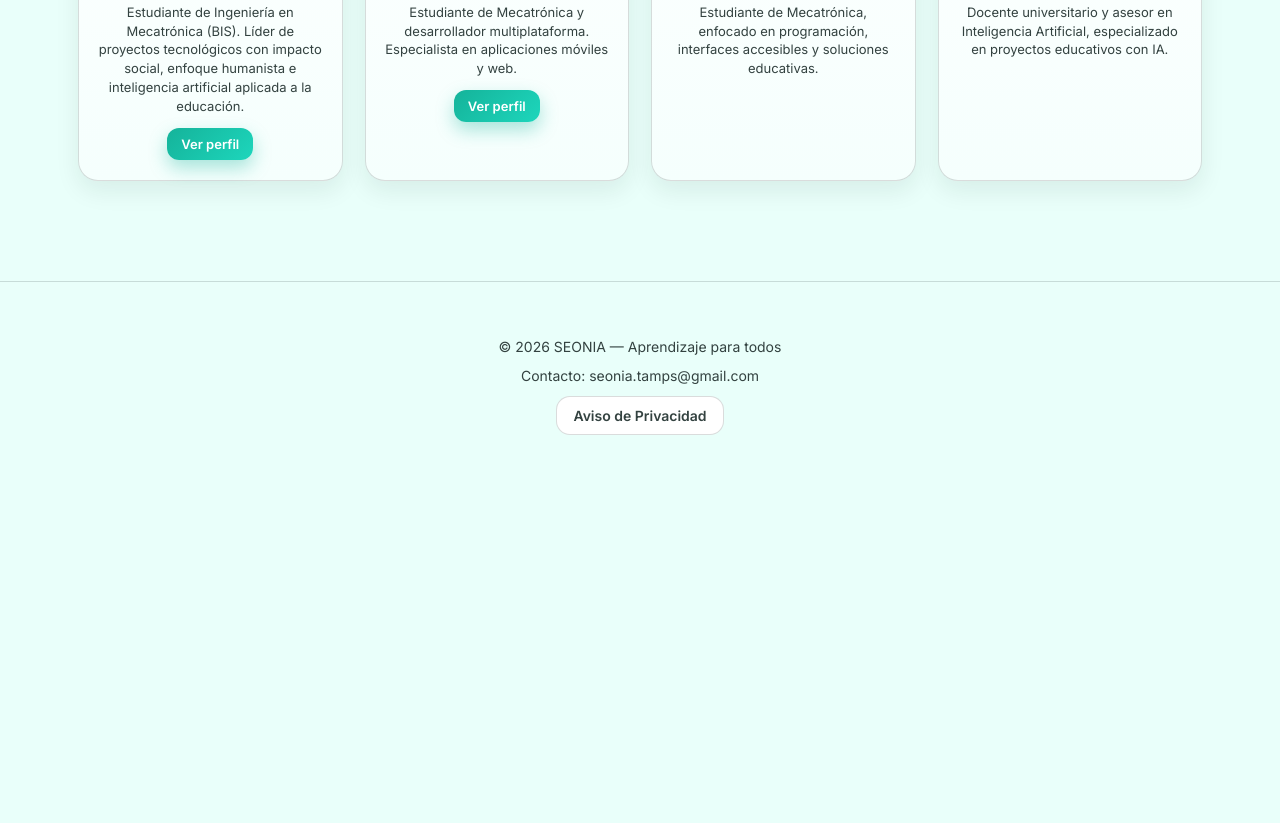
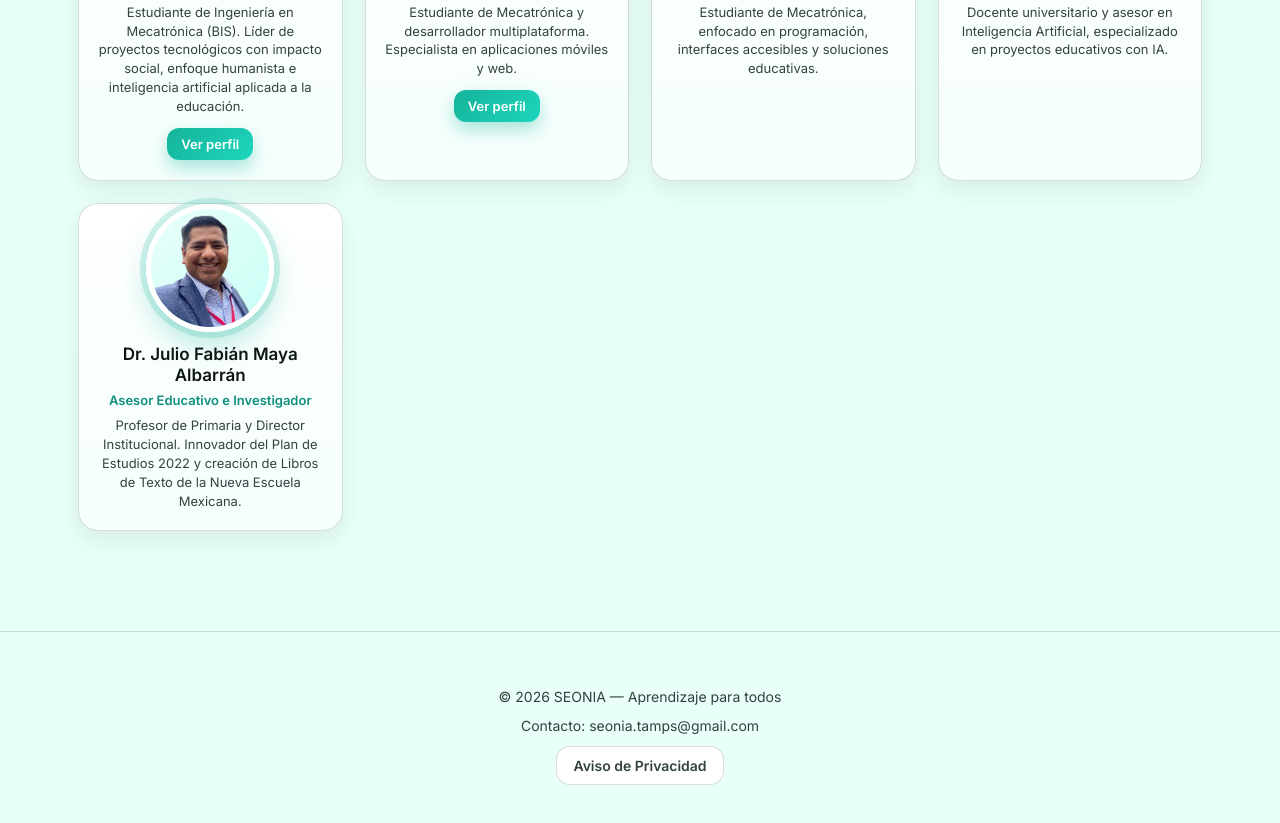
Before and after one commit to seoniatamps-ops/SEONIA, a plain HTML site: page index.html in a window 1280 px wide. Shown: the part 2354-3177 px from the top of the page. Before the commit the page ends 2845 px from the top, so only its background shows below. Drawn offline with Linux system fonts and the light colour scheme.

Commit message:
Actualización: Se agrega al Dr. Julio Fabián como asesor en la sección integrantes

```diff
--- a/index.html
+++ b/index.html
@@ -7,7 +7,6 @@
   <meta name="description" content="SEONIA: plataforma con inteligencia artificial que personaliza actividades didácticas alineadas al Marco Curricular, con enfoque humanista, accesibilidad y TEA." />
   <link rel="canonical" href="https://seonia.com.mx/">
 
-  <!-- Open Graph / Link previews (FB, WhatsApp, etc.) -->
   <meta property="og:type" content="website" />
   <meta property="og:title" content="SEONIA — Aprendizaje para todos" />
   <meta property="og:description" content="Humanismo y tecnología unidos para transformar el aprendizaje." />
@@ -18,7 +17,6 @@
   <meta property="og:image:height" content="630" />
   <meta property="og:image:type" content="image/png" />
 
-  <!-- Twitter Card -->
   <meta name="twitter:card" content="summary_large_image" />
   <meta name="twitter:title" content="SEONIA — Aprendizaje para todos" />
   <meta name="twitter:description" content="Humanismo y tecnología unidos para transformar el aprendizaje." />
@@ -152,8 +150,8 @@
     }
 
     /* =========================
-       NOTICIAS (Carrusel + desplegable)
-       ========================= */
+        NOTICIAS (Carrusel + desplegable)
+        ========================= */
     .news-head{
       display:flex;
       align-items:flex-end;
@@ -339,7 +337,6 @@
     }
   </style>
 
-  <!-- Google Analytics (G-JG5EGW0G7C) -->
   <script async src="https://www.googletagmanager.com/gtag/js?id=G-JG5EGW0G7C"></script>
   <script>
     window.dataLayer = window.dataLayer || [];
@@ -349,7 +346,6 @@
   </script>
 </head>
 <body>
-  <!-- NAV -->
   <nav>
     <div class="container nav-inner">
       <a class="brand" href="#">
@@ -362,7 +358,6 @@
     </div>
   </nav>
 
-  <!-- HERO -->
   <header class="hero">
     <div class="container hero-wrap">
       <div>
@@ -387,7 +382,6 @@
     </div>
   </header>
 
-  <!-- FEATURES -->
   <section class="section">
     <div class="container">
       <h2>Capacidades clave</h2>
@@ -416,7 +410,6 @@
     </div>
   </section>
 
-  <!-- NOTICIAS -->
   <section class="section" id="noticias">
     <div class="container">
 
@@ -435,7 +428,6 @@
       <div class="news-carousel" aria-label="Carrusel de noticias">
         <div class="news-track" id="newsTrack" tabindex="0" aria-label="Desliza para ver más noticias">
 
-          <!-- NOTICIA 1 -->
           <article class="news-card" id="news-embajador">
             <div class="news-date">28 de Octubre de 2025</div>
 
@@ -449,7 +441,6 @@
             </p>
 
             <details class="news-details">
-              <!-- ✅ CAMBIO: data-url para redirigir -->
               <summary data-url="Noticias/Reunion-Embajador-Paraguay.html">Ver nota completa <span aria-hidden="true">»</span></summary>
               <div class="news-body">
                 <p>
@@ -470,11 +461,9 @@
             </details>
           </article>
 
-          <!-- NOTICIA 2 -->
           <article class="news-card" id="news-fercytec">
             <div class="news-date">01 de Noviembre de 2025</div>
 
-            <!-- ✅ CAMBIO: ruta corregida (espacio codificado) -->
             <a class="news-thumb" href="Noticias/FERCYTEC-Primer_Lugar.html" aria-label="Abrir nota: Primer Lugar Internacional en FerCyTec 2025">
               <img loading="lazy" src="img/notice/FERCYTEC.jpg" alt="Equipo SEONIA recibe reconocimiento en FerCyTec 2025">
             </a>
@@ -485,7 +474,6 @@
             </p>
 
             <details class="news-details">
-              <!-- ✅ CAMBIO: data-url para redirigir -->
               <summary data-url="Noticias/FERCYTEC-Primer_Lugar.html">Ver nota completa <span aria-hidden="true">»</span></summary>
               <div class="news-body">
                 <p>
@@ -505,7 +493,6 @@
                 </p>
 
                 <div class="news-cta">
-                  <!-- ✅ CAMBIO: ruta corregida (espacio codificado) -->
                   <a class="btn btn-solid" href="Noticias/FERCYTEC-Primer_Lugar.html">Abrir en página</a>
                   <a class="btn btn-outline" href="#noticias" data-close-details>Cerrar</a>
                 </div>
@@ -521,14 +508,12 @@
     </div>
   </section>
 
-  <!-- TEAM -->
   <section class="section" id="team">
     <div class="container">
       <h2>Integrantes del proyecto</h2>
 
       <div class="team">
 
-        <!-- VICTOR -->
         <div class="member">
           <img class="avatar" src="img/team/victor.png" alt="Víctor Eduardo Acosta Villalón">
           <h4>Víctor Eduardo Acosta Villalón</h4>
@@ -543,7 +528,6 @@
           </a>
         </div>
 
-        <!-- JERONIMO -->
         <div class="member">
           <img class="avatar" src="img/team/jeronimo.png" alt="Luis Jerónimo Loera Moreno">
           <h4>Luis Jeronimo Loera Moreno</h4>
@@ -557,7 +541,6 @@
           </a>
         </div>
 
-        <!-- RUBEN -->
         <div class="member">
           <img class="avatar" src="img/team/ruben.png" alt="Rubén Alexander Rodríguez Muñoz">
           <h4>Rubén Alexander Rodríguez Muñoz</h4>
@@ -568,7 +551,6 @@
           </p>
         </div>
 
-        <!-- ASESOR -->
         <div class="member">
           <img class="avatar" src="img/team/ahumada.png" alt="Mtro. José Antonio Rodríguez Ahumada">
           <h4>Mtro. José Antonio Rodríguez Ahumada</h4>
@@ -576,6 +558,15 @@
           <p class="bio">
             Docente universitario y asesor en Inteligencia Artificial,
             especializado en proyectos educativos con IA.
+          </p>
+        </div>
+
+        <div class="member">
+          <img class="avatar" src="img/team/juliofabian.png" alt="Dr. Julio Fabián Maya Albarrán">
+          <h4>Dr. Julio Fabián Maya Albarrán</h4>
+          <div class="role">Asesor Educativo e Investigador</div>
+          <p class="bio">
+            Profesor de Primaria y Director Institucional. Innovador del Plan de Estudios 2022 y creación de Libros de Texto de la Nueva Escuela Mexicana.
           </p>
         </div>
 
@@ -602,7 +593,6 @@
 
   <script>document.getElementById('y').textContent=new Date().getFullYear();</script>
 
-  <!-- JS NOTICIAS -->
   <script>
     (function(){
       const track = document.getElementById('newsTrack');
@@ -613,12 +603,11 @@
       const navButtons = Array.from(document.querySelectorAll('.news-nav'));
       const detailsAll = Array.from(track.querySelectorAll('.news-details'));
 
-      // ✅ NUEVO: hacer que "Ver nota completa" redirija a la página (y NO abra el details)
       detailsAll.forEach(d => {
         const s = d.querySelector('summary');
         if(!s) return;
 
-        const url = s.dataset.url; // viene del data-url
+        const url = s.dataset.url;
 
         const go = (e) => {
           if(e) e.preventDefault();
@@ -633,7 +622,6 @@
         });
       });
 
-      // Dots
       if(dotsWrap && cards.length){
         cards.forEach((_, i) => {
           const b = document.createElement('button');
@@ -680,7 +668,6 @@
         });
       }
 
-      // Nav buttons
       navButtons.forEach(btn => {
         btn.addEventListener('click', () => {
           const dir = Number(btn.dataset.dir);
@@ -689,7 +676,6 @@
         });
       });
 
-      // Keyboard navigation
       track.addEventListener('keydown', (e) => {
         if(e.key === 'ArrowRight'){
           e.preventDefault();
@@ -703,7 +689,6 @@
         }
       });
 
-      // (Opcional: este código ya casi no se usará porque no se abrirá el details)
       track.addEventListener('click', (e) => {
         const close = e.target.closest('[data-close-details]');
         if(close){
@@ -713,7 +698,6 @@
         }
       });
 
-      // Update on scroll/resize
       let raf = 0;
       track.addEventListener('scroll', () => {
         if(raf) cancelAnimationFrame(raf);
```
Also changed, not shown: img/team/juliofabian.png (added).
